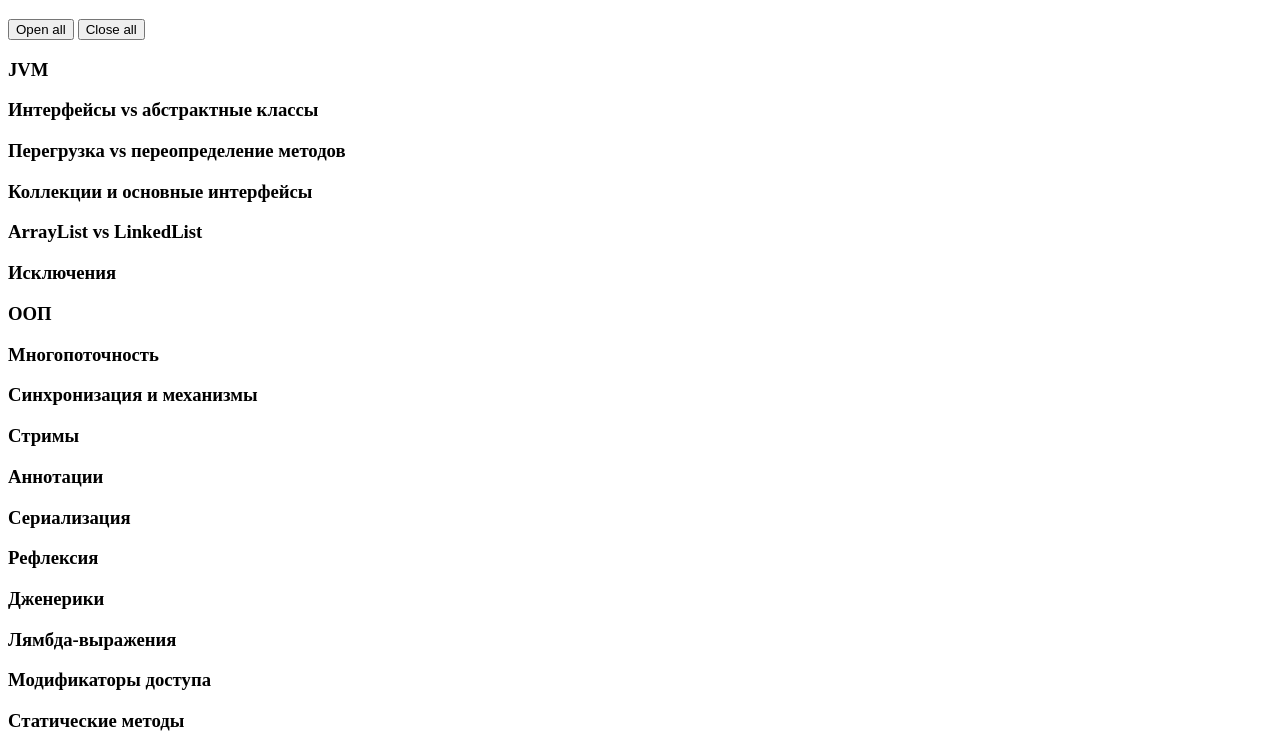
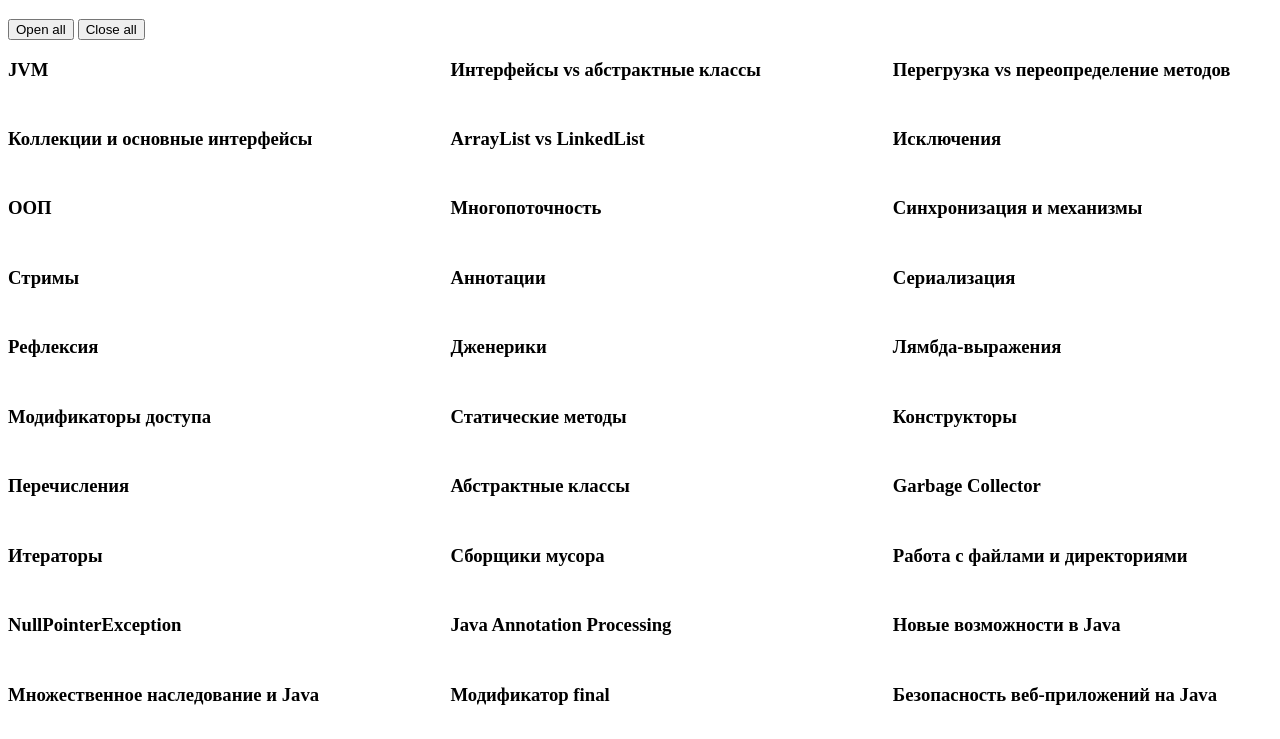
Before and after one commit to nubowski/JS.JavaCheatSheet, a website: page index.html in a window 1280 px wide. Shown: the part 61-800 px from the top of the page. Drawn offline with Linux system fonts and the light colour scheme.

Commit message:
feat: working concept
// added 3 columns - distribute with JS, didn't find out how to make em independent with css only

```diff
--- a/css/styles.css
+++ b/css/styles.css
@@ -1,6 +1,18 @@
+#question-container {
+    display: flex;
+    justify-content: space-between;
+}
+
+.column {
+    flex-basis: 30%;
+}
+
 .question-item {
-    width: 30%;
     margin-bottom: 10px;
+    display: inline-block;
+    width: 100%;
+    box-sizing: border-box;
+    break-inside: avoid;
 }
 
 .question-item h3 {
--- a/index.html
+++ b/index.html
@@ -12,7 +12,9 @@
 <button id="collapse-button">Close all</button>
 
 <div id="question-container">
-    <!-- q n a -->
+    <div id="column-1" class="column"></div>
+    <div id="column-2" class="column"></div>
+    <div id="column-3" class="column"></div>
 </div>
 
 <script type="module" src="script/script.js"></script>
--- a/package.json
+++ b/package.json
@@ -1,7 +1,4 @@
 {
   "name": "JavaCheatShit",
-  "version": "1.0.0",
-  "dependencies": {
-    "marked": "^5.1.0"
-  }
+  "version": "1.0.0"
 }
--- a/script/script.js
+++ b/script/script.js
@@ -2,6 +2,9 @@
 
 // container + buttons
 const questionContainer = document.getElementById("question-container");
+const column1 = document.getElementById("column-1");
+const column2 = document.getElementById("column-2");
+const column3 = document.getElementById("column-3");
 const collapseButton = document.getElementById("collapse-button");
 const expandButton = document.getElementById("expand-button");
 
@@ -38,9 +41,19 @@ fetch('/data.txt')
         console.log(data);
 
         // data array is here now
-        data.forEach((item) => {
+        data.forEach((item, index) => {
             const questionItem = createQuestionItem(item.q, item.a);
-            questionContainer.appendChild(questionItem);
+            switch (index % 3) {
+                case 0:
+                    column1.appendChild(questionItem);
+                    break;
+                case 1:
+                    column2.appendChild(questionItem);
+                    break;
+                case 2:
+                    column3.appendChild(questionItem);
+                    break;
+            }
         });
     });
 
```
